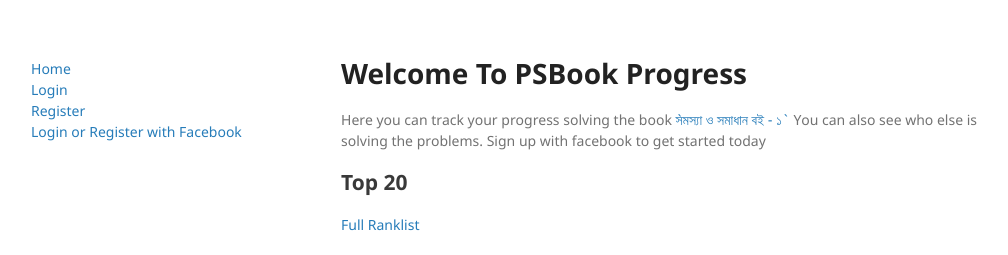
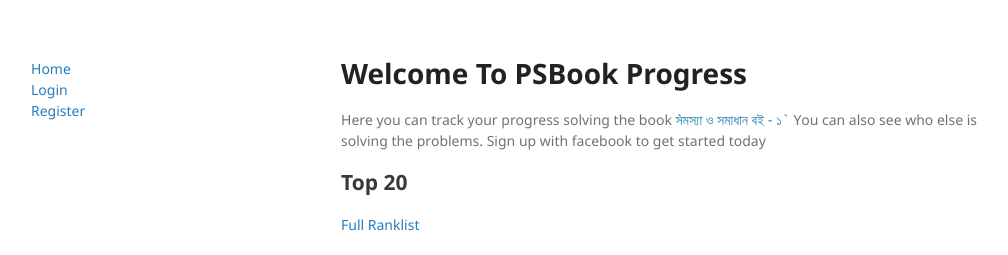
Before and after one commit to sjsakib/psbookprogress, a Django app: page / in a window 1280 px wide. Shown: the top 255 px of the page, without its empty margins (129-1137 px from the left). Run offline with Django 3.2, Linux system fonts and the light colour scheme.

Commit message:
removed unimplemented menu

```diff
--- a/templates/progress/base.html
+++ b/templates/progress/base.html
@@ -29,7 +29,6 @@
         {% else %}
           <li><a href="{% url 'auth_login' %}">Login</a></li>
           <li><a href="{% url 'registration_register' %}">Register</a></li>
-          <li><a href="">Login or Register with Facebook</a></li>
         {% endif %}
       </ul>
     </header>
```
